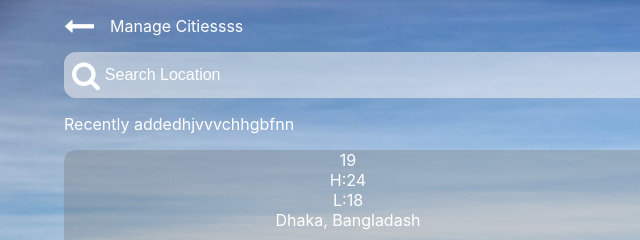
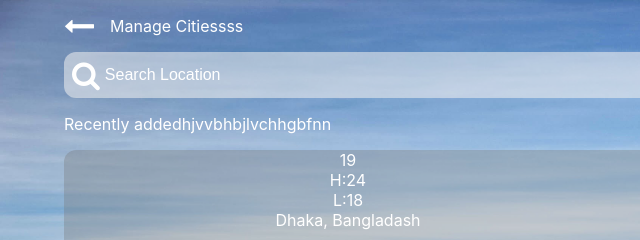
Before and after one commit to TiisetsoPule/MyWeatherApp, a plain HTML site: page manageCities.html in a window 1280 px wide. Shown: the top 240 px of the page, 0-640 px from the left. Drawn offline with nearby package versions, Linux system fonts and the light colour scheme.

Commit message:
updatesssssssss

```diff
--- a/manageCities.html
+++ b/manageCities.html
@@ -21,7 +21,7 @@
             </div>
             <div class="third">
                 <p>
-                    Recently addedhjvvvchhgbfnn
+                    Recently addedhjvvbhbjlvchhgbfnn
                 </p>
             </div>
             <div class="fourth flex gap-1">
```
